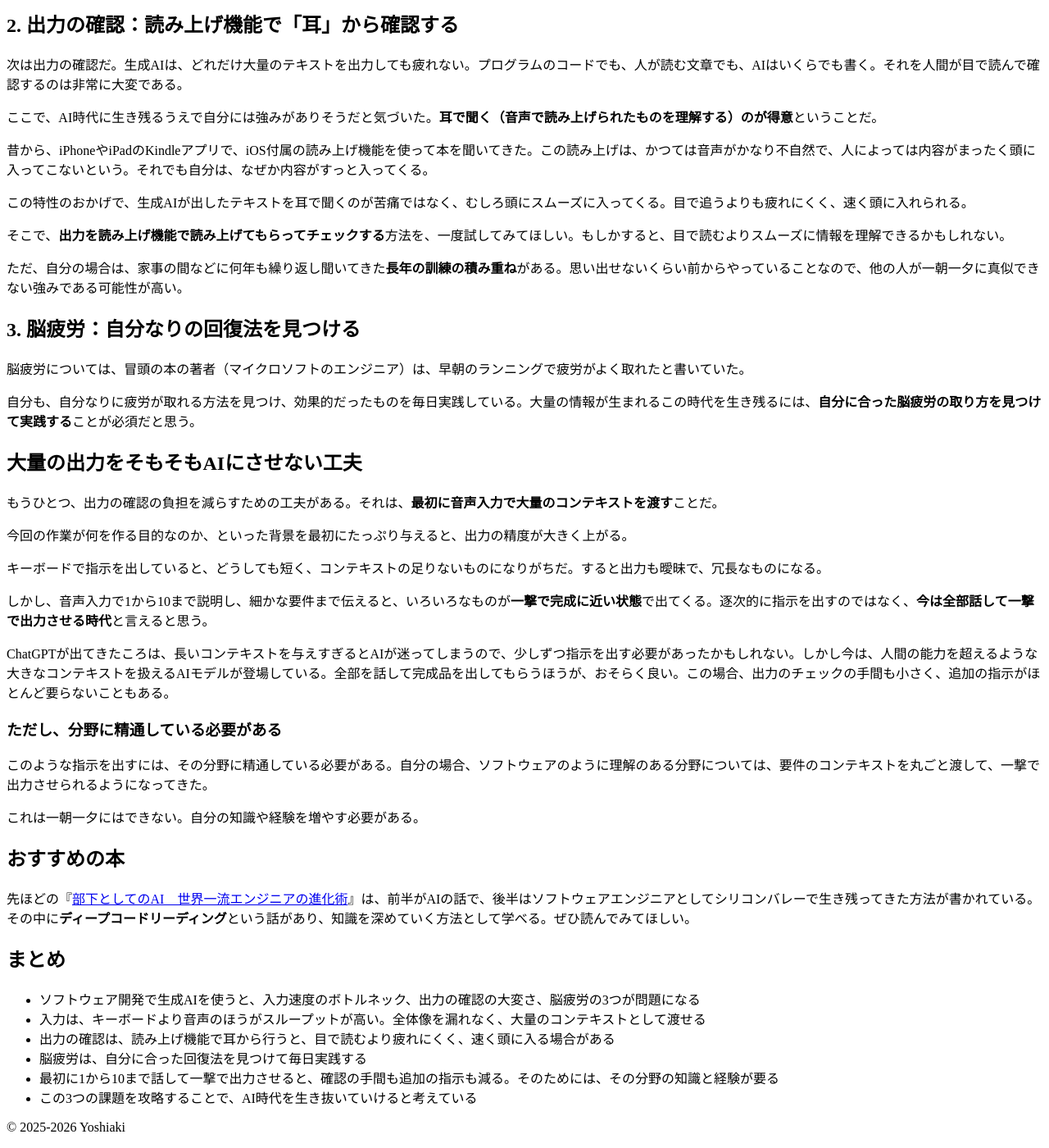
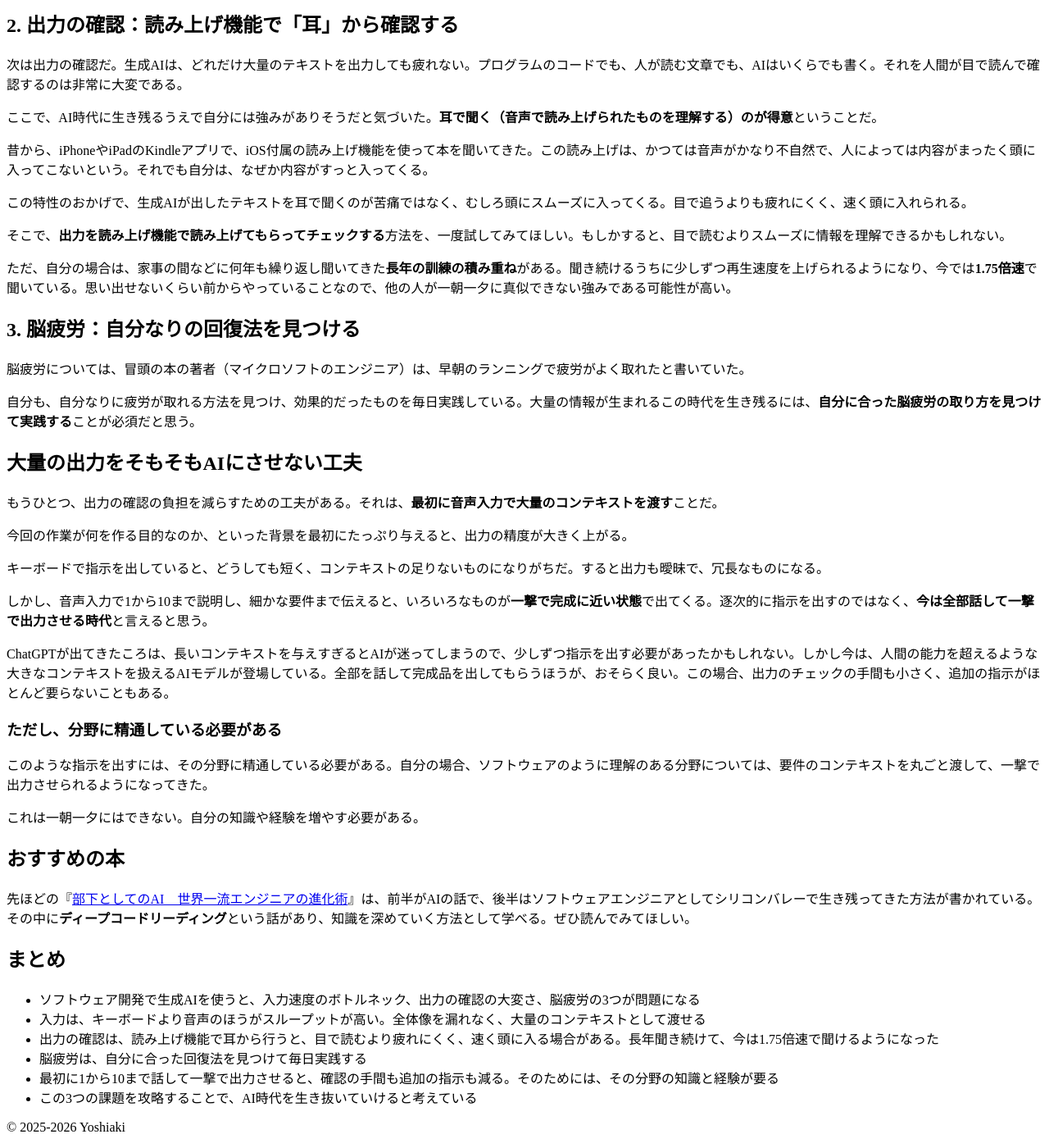
Before and after one commit to yossato/articles, a Jekyll site: the page built from _posts/2026-11-26-ai-input-output-brain-fatigue.md, in a window 1280 px wide and 1400 px high, scrolled down 817 px. Shown: the whole window at 82% size. Built offline with Jekyll 4.4.1, drawn with Linux system fonts in a browser that asks for light colours.

Commit message:
記事に読み上げ1.75倍速の話を追加
Co-Authored-By: Claude Sonnet 5.5 <noreply@anthropic.com>
Claude-Session: https://claude.ai/code/session_01WBBc6UPgVssRBZHKPGi9rr

```diff
--- a/_posts/2026-11-26-ai-input-output-brain-fatigue.md
+++ b/_posts/2026-11-26-ai-input-output-brain-fatigue.md
@@ -45,7 +45,7 @@ description: "ソフトウェア開発で生成AIを使うと、入力速度の
 
 そこで、**出力を読み上げ機能で読み上げてもらってチェックする**方法を、一度試してみてほしい。もしかすると、目で読むよりスムーズに情報を理解できるかもしれない。
 
-ただ、自分の場合は、家事の間などに何年も繰り返し聞いてきた**長年の訓練の積み重ね**がある。思い出せないくらい前からやっていることなので、他の人が一朝一夕に真似できない強みである可能性が高い。
+ただ、自分の場合は、家事の間などに何年も繰り返し聞いてきた**長年の訓練の積み重ね**がある。聞き続けるうちに少しずつ再生速度を上げられるようになり、今では**1.75倍速**で聞いている。思い出せないくらい前からやっていることなので、他の人が一朝一夕に真似できない強みである可能性が高い。
 
 ## 3. 脳疲労：自分なりの回復法を見つける
 
@@ -79,7 +79,7 @@ ChatGPTが出てきたころは、長いコンテキストを与えすぎるとA
 
 - ソフトウェア開発で生成AIを使うと、入力速度のボトルネック、出力の確認の大変さ、脳疲労の3つが問題になる
 - 入力は、キーボードより音声のほうがスループットが高い。全体像を漏れなく、大量のコンテキストとして渡せる
-- 出力の確認は、読み上げ機能で耳から行うと、目で読むより疲れにくく、速く頭に入る場合がある
+- 出力の確認は、読み上げ機能で耳から行うと、目で読むより疲れにくく、速く頭に入る場合がある。長年聞き続けて、今は1.75倍速で聞けるようになった
 - 脳疲労は、自分に合った回復法を見つけて毎日実践する
 - 最初に1から10まで話して一撃で出力させると、確認の手間も追加の指示も減る。そのためには、その分野の知識と経験が要る
 - この3つの課題を攻略することで、AI時代を生き抜いていけると考えている
```
